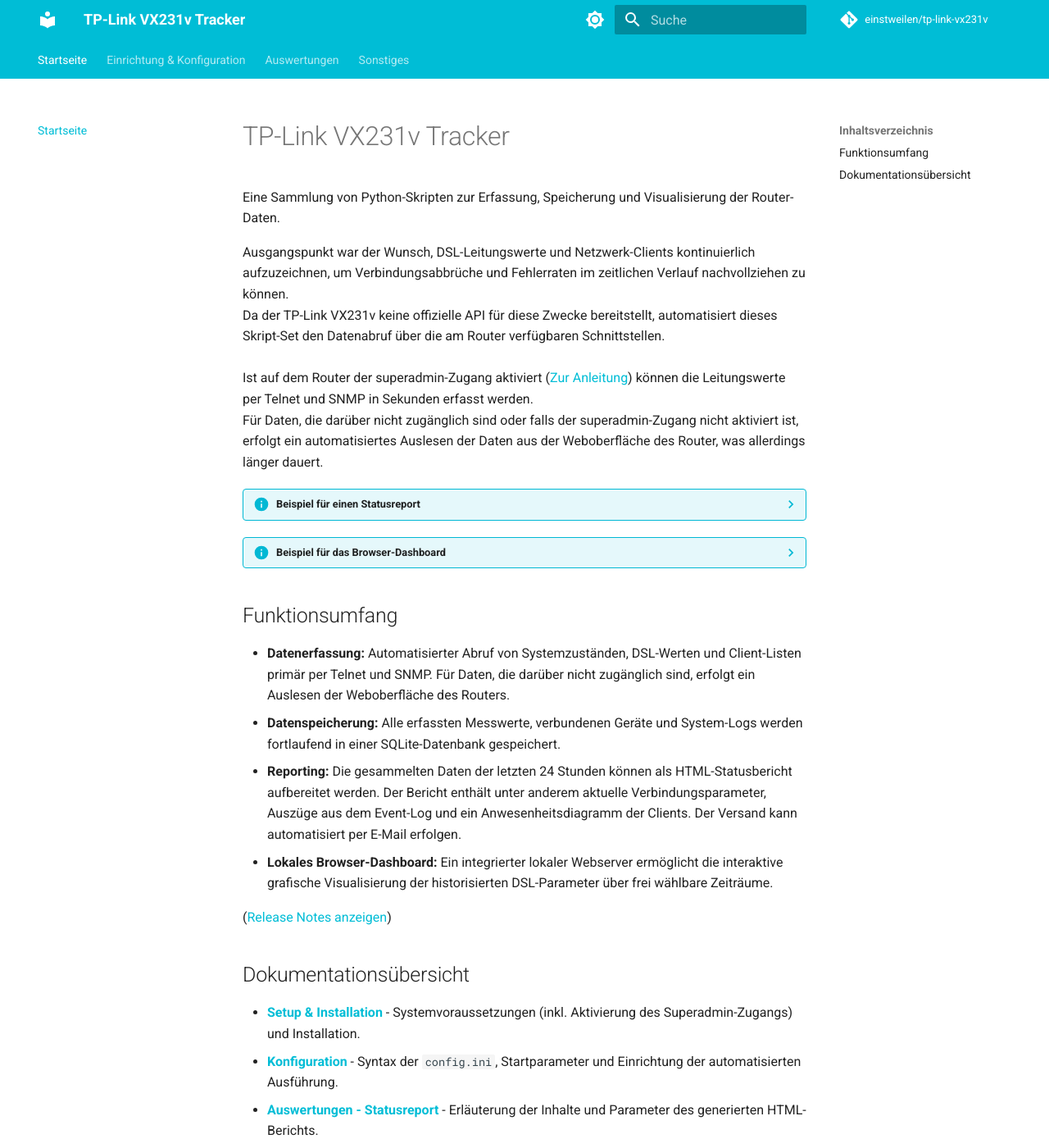
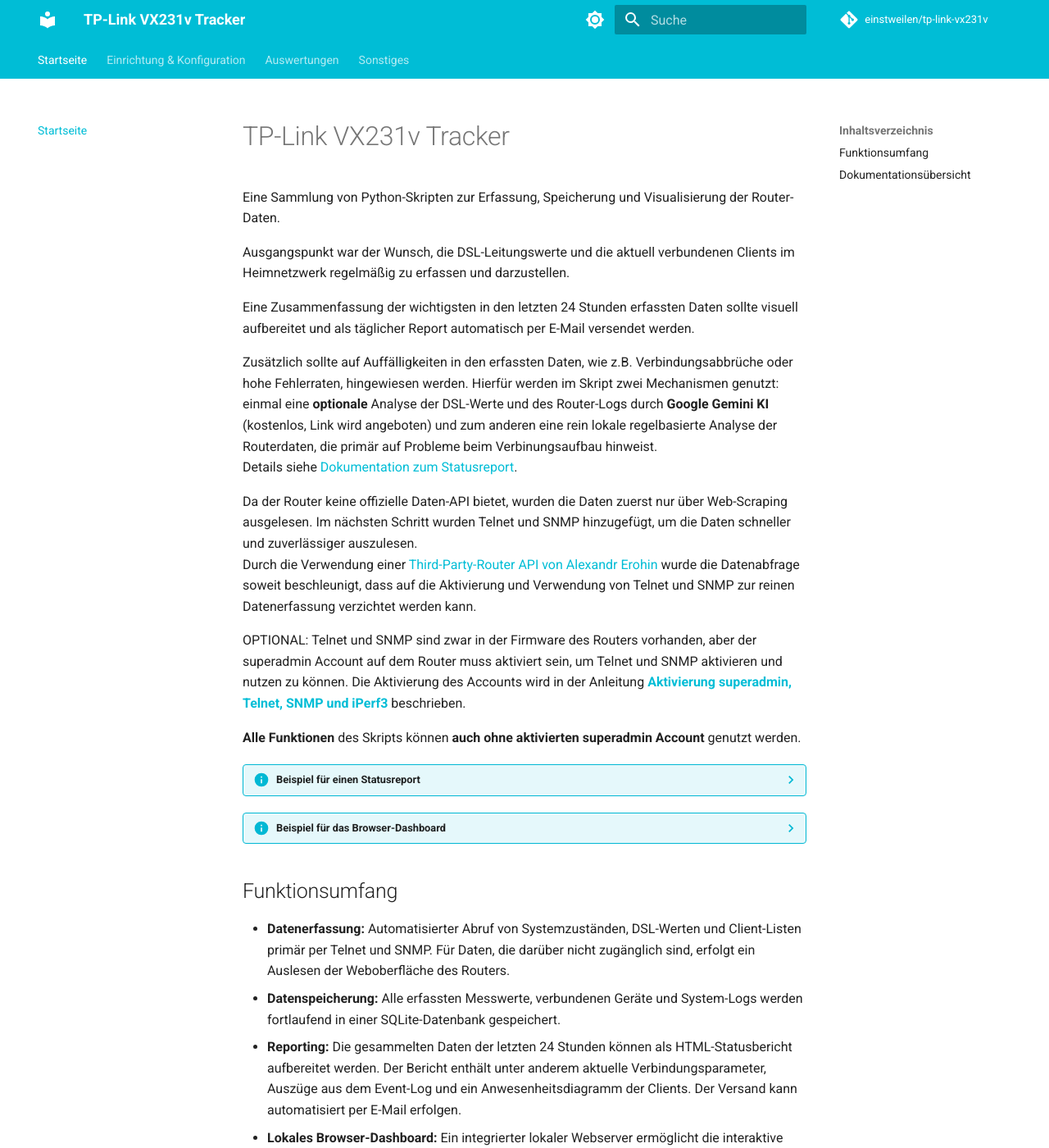
Before and after one commit to einstweilen/tp-link-vx231v, an MkDocs documentation site: the page built from docs/index.md, in a window 1280 px wide and 1400 px high. Shown: the whole window at 82% size. Built offline with MkDocs 1.6.1 and Material for MkDocs 9.7.7, drawn with Linux system fonts in a browser that asks for light colours; comment, search, counter and statistics services are not loaded.

Commit message:
Doku Anpassung AI Report

```diff
--- a/docs/index.md
+++ b/docs/index.md
@@ -2,10 +2,20 @@
 
 Eine Sammlung von Python-Skripten zur Erfassung, Speicherung und Visualisierung der Router-Daten.
 
-Ausgangspunkt war der Wunsch, DSL-Leitungswerte und Netzwerk-Clients kontinuierlich aufzuzeichnen, um Verbindungsabbrüche und Fehlerraten im zeitlichen Verlauf nachvollziehen zu können.<br>
-Da der TP-Link VX231v keine offizielle API für diese Zwecke bereitstellt, automatisiert dieses Skript-Set den Datenabruf über die am Router verfügbaren Schnittstellen.<br><br>
-Ist auf dem Router der superadmin-Zugang aktiviert ([Zur Anleitung](https://github.com/einstweilen/tp-link-vx231v/blob/main/superadmin_telnet_snmp_iperf.md)) können die Leitungswerte per Telnet und SNMP in Sekunden erfasst werden.<br>
-Für Daten, die darüber nicht zugänglich sind oder falls der superadmin-Zugang nicht aktiviert ist, erfolgt ein automatisiertes Auslesen der Daten aus der Weboberfläche des Router, was allerdings länger dauert.
+Ausgangspunkt war der Wunsch, die DSL-Leitungswerte und die aktuell verbundenen Clients im Heimnetzwerk regelmäßig zu erfassen und darzustellen.
+
+Eine Zusammenfassung der wichtigsten in den letzten 24 Stunden erfassten Daten sollte visuell aufbereitet und als täglicher Report automatisch per E-Mail versendet werden.
+
+Zusätzlich sollte auf Auffälligkeiten in den erfassten Daten, wie z.B. Verbindungsabbrüche oder hohe Fehlerraten, hingewiesen werden. Hierfür werden im Skript zwei Mechanismen genutzt: einmal eine **optionale** Analyse der DSL-Werte und des Router-Logs durch **Google Gemini KI** (kostenlos, Link wird angeboten) und zum anderen eine rein lokale regelbasierte Analyse der Routerdaten, die primär auf Probleme beim Verbinungsaufbau hinweist.<br>
+Details siehe [Dokumentation zum Statusreport](report.md).
+
+Da der Router keine offizielle Daten-API bietet, wurden die Daten zuerst nur über Web-Scraping ausgelesen.
+Im nächsten Schritt wurden Telnet und SNMP hinzugefügt, um die Daten schneller und zuverlässiger auszulesen.<br>
+Durch die Verwendung einer [Third-Party-Router API von Alexandr Erohin](https://github.com/AlexandrErohin/TP-Link-Archer-C6U) wurde die Datenabfrage soweit beschleunigt, dass auf die Aktivierung und Verwendung von Telnet und SNMP zur reinen Datenerfassung verzichtet werden kann.
+
+OPTIONAL: Telnet und SNMP sind zwar in der Firmware des Routers vorhanden, aber der superadmin Account auf dem Router muss aktiviert sein, um Telnet und SNMP aktivieren und nutzen zu können. Die Aktivierung des Accounts wird in der Anleitung **[Aktivierung superadmin, Telnet, SNMP und iPerf3](superadmin_telnet_snmp_iperf.md)** beschrieben.
+
+**Alle Funktionen** des Skripts können **auch ohne aktivierten superadmin Account** genutzt werden.
 
 ??? info "Beispiel für einen Statusreport"
     ![Beispiel Statusreport](images/beispiel-statusreport.jpg)
```
Also changed, not shown: docs/config-details.md (+4 -3 lines), docs/report.md (+4 -6 lines), vx-info.md (+2 -2 lines).
